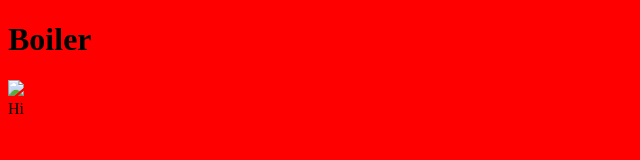
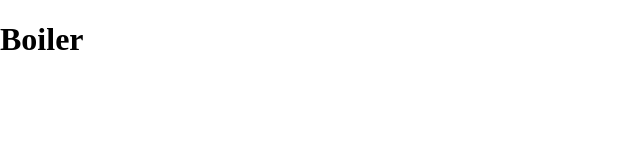
Before and after one commit to efarem/static-boiler, a website: page app/index.html in a window 1280 px wide. Shown: the whole page, without its empty margins (0-640 px from the left). Drawn offline with nearby package versions, Linux system fonts and the light colour scheme.

Commit message:
Remove testing code

```diff
--- a/app/index.html
+++ b/app/index.html
@@ -27,14 +27,13 @@
     <!-- Color the status bar on mobile devices -->
     <meta name="theme-color" content="#2F3BA2">
 
+    <link rel="stylesheet" href="https://cdnjs.cloudflare.com/ajax/libs/normalize/5.0.0/normalize.min.css">
     <link rel="stylesheet" href="styles/main.css">
   </head>
   <body>
-    <h1>Boiler</h1>
-    <div>
-      <div class="half"><img src="/images/nav-button-open.svg" /></div>
-      <div class="half">Hi</div>
-    <div>
+    <div class="container">
+      <h1>Boiler</h1>
+    </div>
     <script src="scripts/main.js"></script>
   </body>
 </html>
--- a/app/styles/main.css
+++ b/app/styles/main.css
@@ -1,8 +1,3 @@
-body {
-  background: red;
+.container {
+  lost-center: 900px;
 }
-
-.half {
-  lost-column: 1/2;
-  font-size: responsive 8px 40px;
-}
```
Also changed, not shown: styles/main.css (added).
